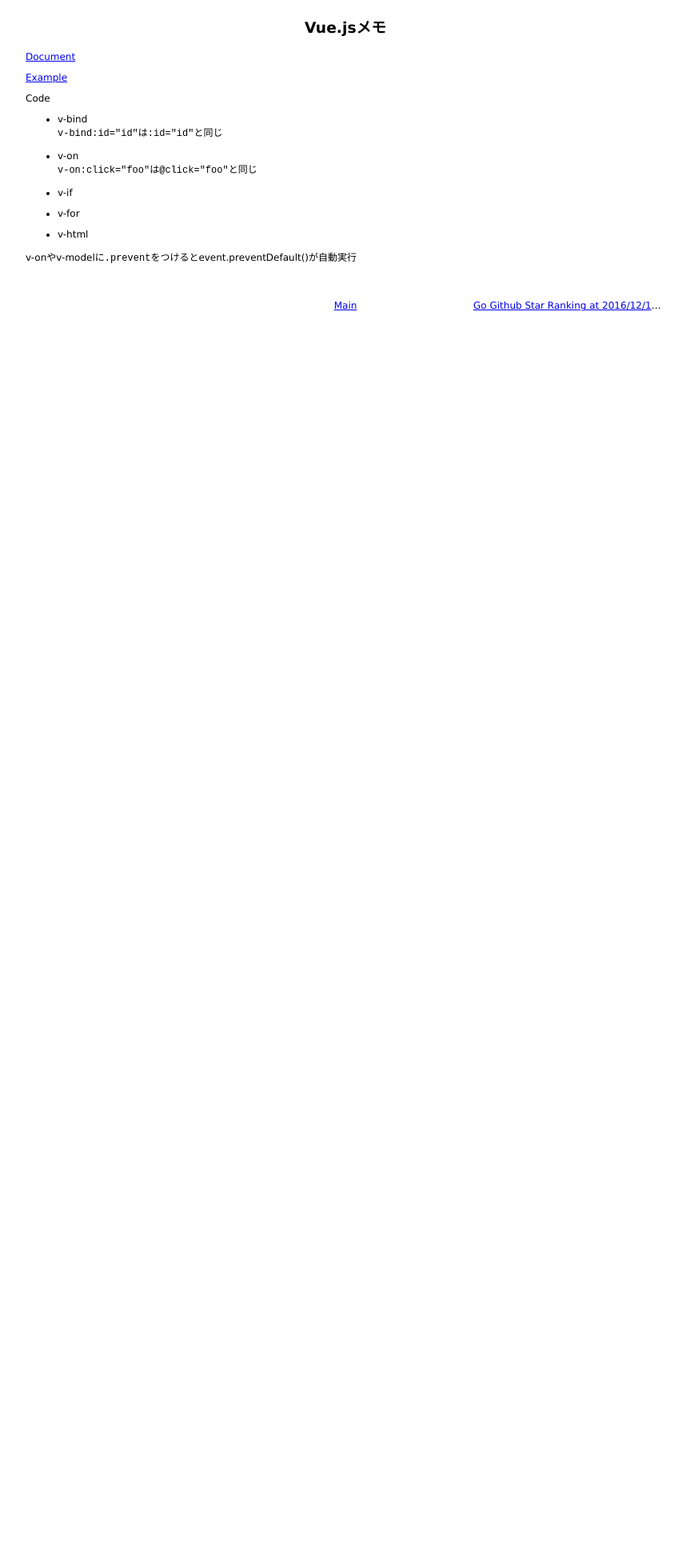
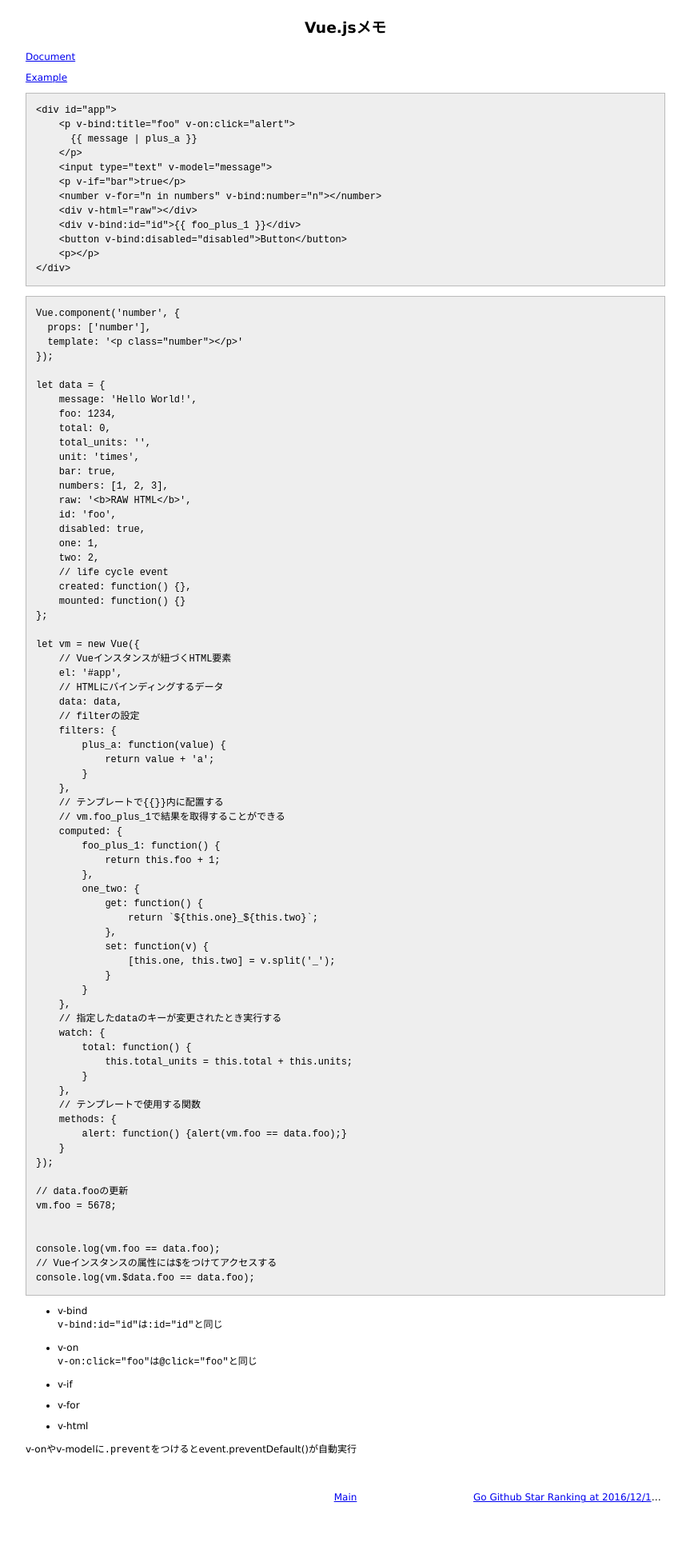
Before and after one commit to 38elements/38elements.github.com, a Jekyll site: the page built from _posts/2016-12-20-vuejs.md, in a window 1280 px wide. Shown: the whole page at 80% size, without its empty margins (208-1071 px from the left). Built offline with Jekyll 4.4.1, drawn with Linux system fonts in a browser that asks for light colours; before the commit the page ends 900 px from its top, so only the background shows below that.

Commit message:
Update 2016-12-20-vuejs.md

````diff
--- a/_posts/2016-12-20-vuejs.md
+++ b/_posts/2016-12-20-vuejs.md
@@ -5,9 +5,6 @@ title: Vue.jsメモ
 [Document](https://vuejs.org/v2/guide/instance.html)
 
 [Example](http://jsdo.it/38elements/vuejs-1)
-
-<details>
-<summary>Code</summary>
 
 ```
 <div id="app">
@@ -95,7 +92,6 @@ console.log(vm.foo == data.foo);
 console.log(vm.$data.foo == data.foo);
 ```
 
-</details>
 
 * v-bind
 `v-bind:id="id"`は`:id="id"`と同じ
````
